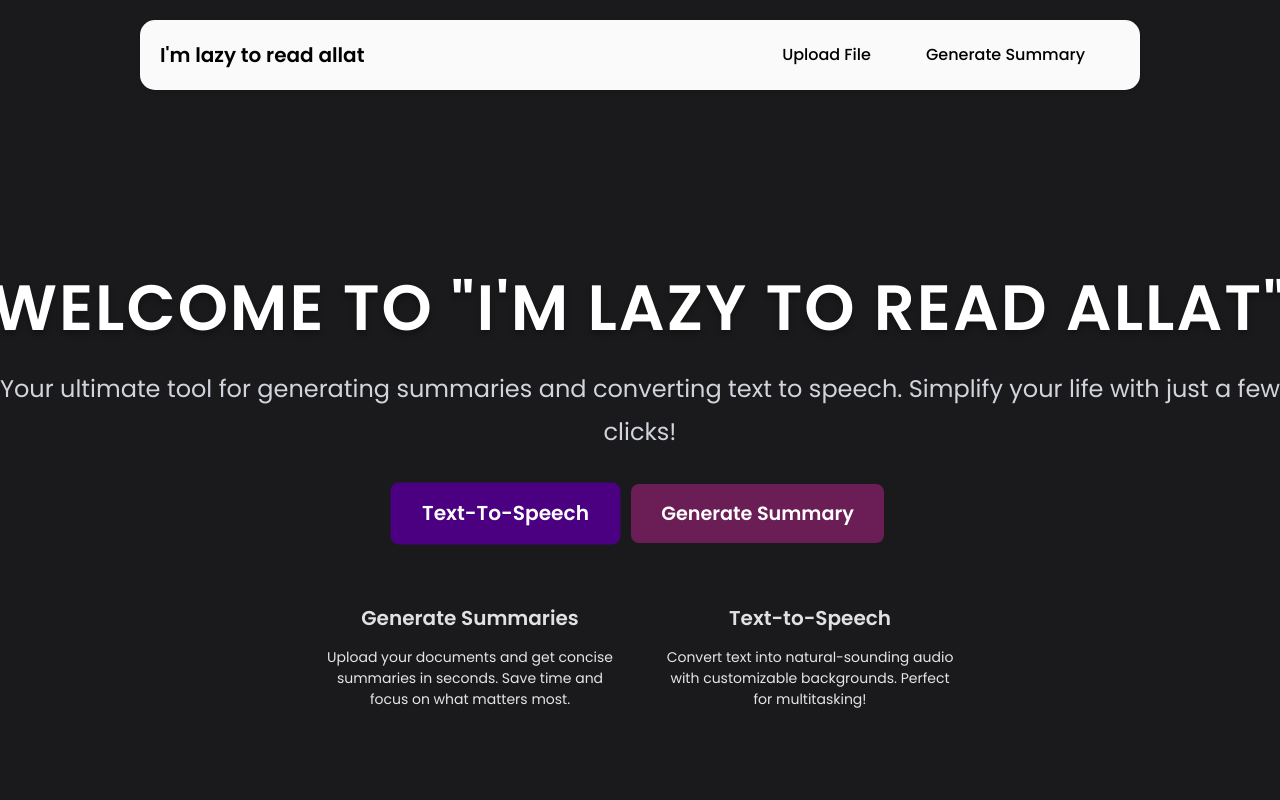
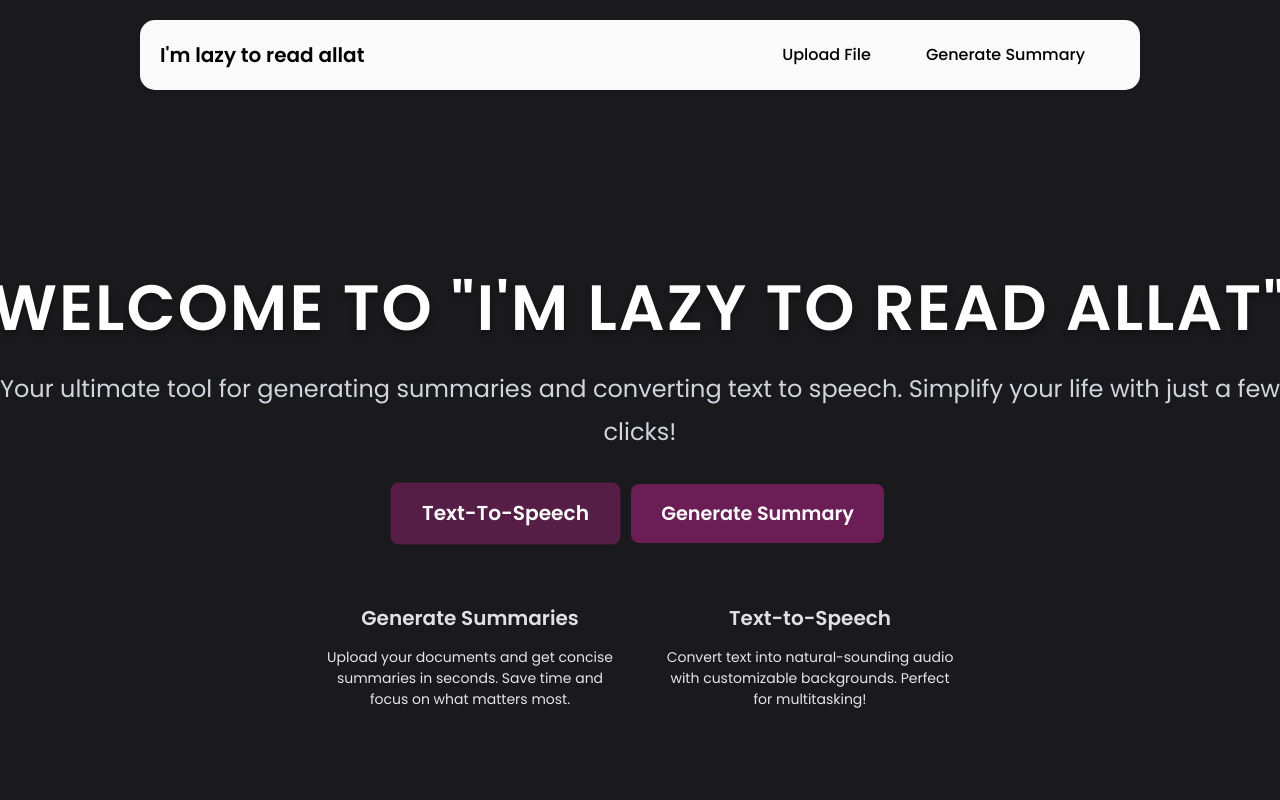
Before and after one commit to AndiPrapugicu/imlazytoreadallat, a React (Vite) app: page / in a window 1280 px wide. In both pictures the pointer is over the button "Text-To-Speech". Shown: the top 800 px of the page. Built offline with nearby package versions, Linux system fonts and the light colour scheme.

Commit message:
new changes

```diff
--- a/src/pages/Home.css
+++ b/src/pages/Home.css
@@ -53,7 +53,7 @@ p {
 }
 
 .button-group button:hover {
-  background-color: #4b0082; /* Mov mai închis */
+  background-color:rgba(106, 30, 85, 0.75); /* Mov mai închis */
   transform: scale(1.05); /* Efect de mărire la hover */
   color: #ffffff;
 }
```
